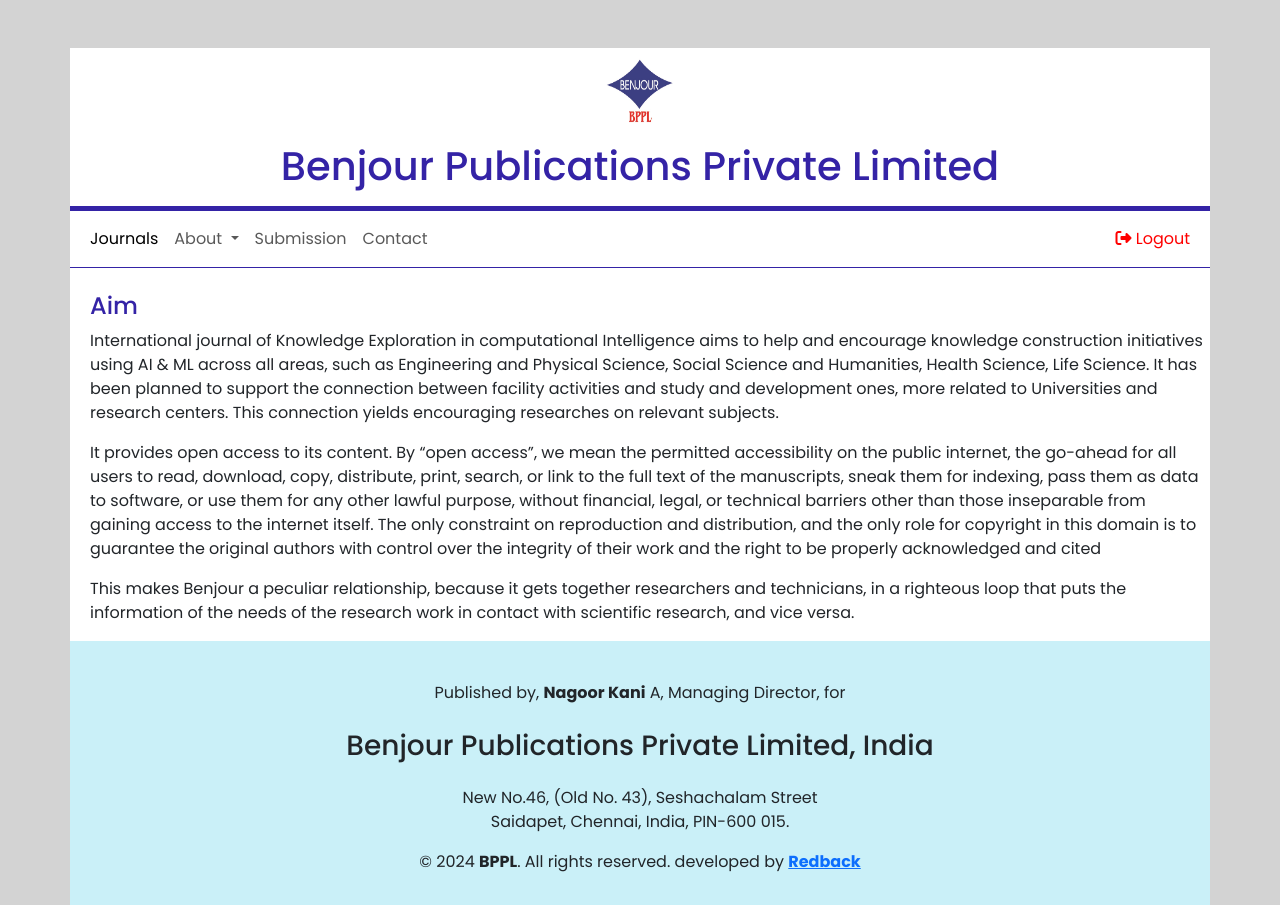
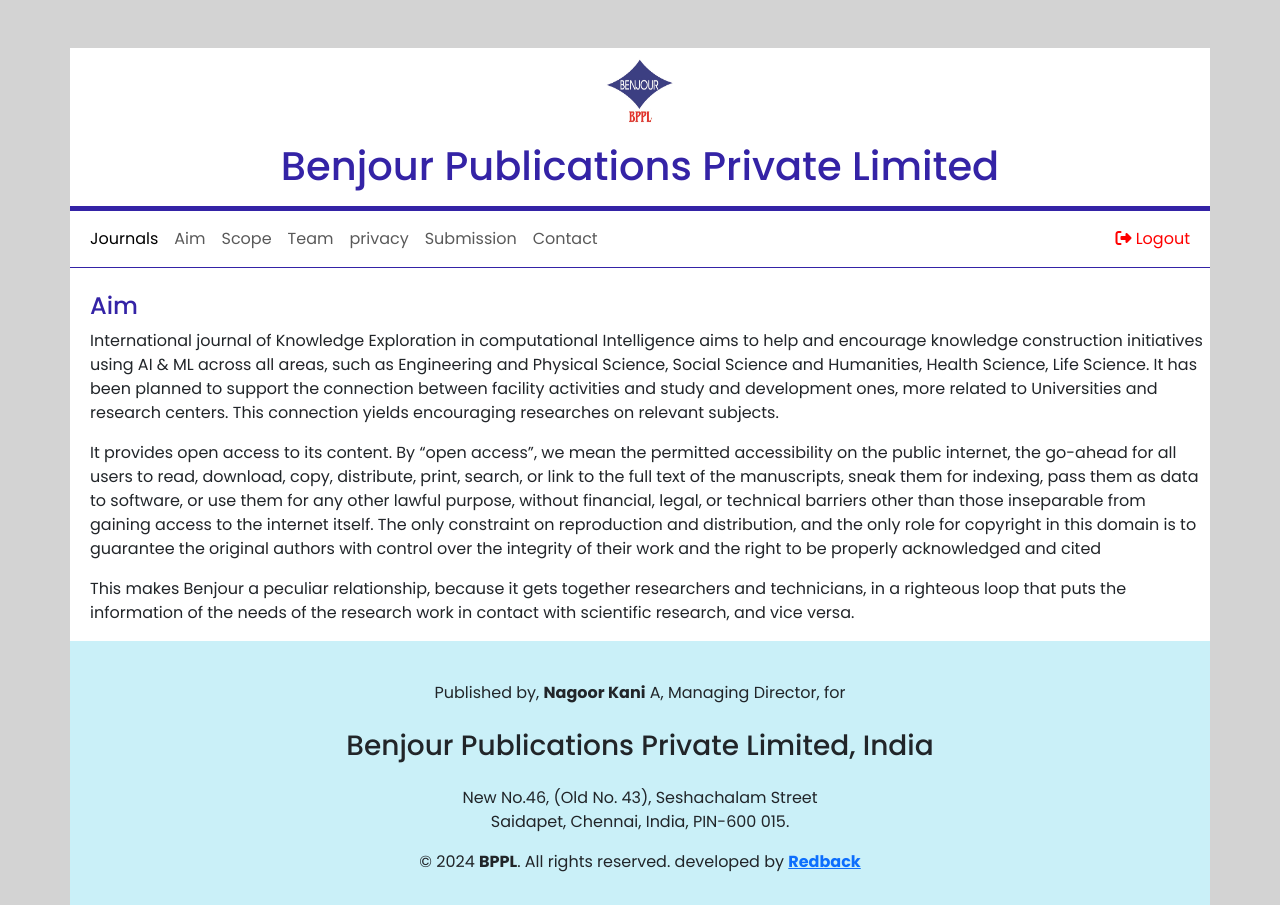
Before and after one commit to vigneshredback/benjour-main, a Django app: page /aim/ in a window 1280 px wide. Shown: the top 905 px of the page. Run offline with Django 5.2, Linux system fonts and the light colour scheme; a user stored in the database is signed in.

Commit message:
thursday eve

```diff
--- a/templates/inc/header.html
+++ b/templates/inc/header.html
@@ -17,7 +17,7 @@
                     <li class="nav-item">
                         <a class="nav-link active" aria-current="page" href="{% url 'index' %}">Journals</a>
                     </li>
-                    <li class="nav-item dropdown">
+                    {% comment %} <li class="nav-item dropdown">
                         <a class="nav-link dropdown-toggle" href="#" role="button" data-bs-toggle="dropdown" aria-expanded="false">
                           About
                         </a>
@@ -26,10 +26,20 @@
                           <li><a class="dropdown-item" href="{% url 'scope' %}">scope</a></li>
                           <li><a class="dropdown-item" href="{% url 'team' %}">team</a></li>
                           <li><a class="dropdown-item" href="{% url 'privacy' %}">privacy</a></li>
-                          {% comment %} <li><hr class="dropdown-divider"></li> {% endcomment %}
-
                         </ul>
-                      </li>
+                      </li> {% endcomment %}
+                    <li class="nav-item">
+                        <a class="nav-link" href="{% url 'aim' %}}">Aim</a>
+                    </li>
+                    <li class="nav-item">
+                        <a class="nav-link" href="{% url 'scope' %}">Scope</a>
+                    </li>
+                    <li class="nav-item">
+                        <a class="nav-link" href="{% url 'team' %}">Team</a>
+                    </li>
+                    <li class="nav-item">
+                        <a class="nav-link" href="{% url 'privacy' %}">privacy</a>
+                    </li>
                     <li class="nav-item">
                         <a class="nav-link" href="{% url 'submission' %}">Submission</a>
                     </li>
```
